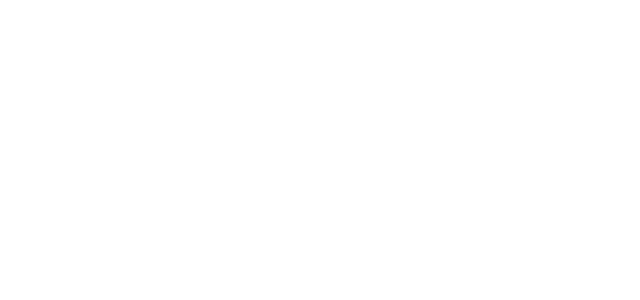
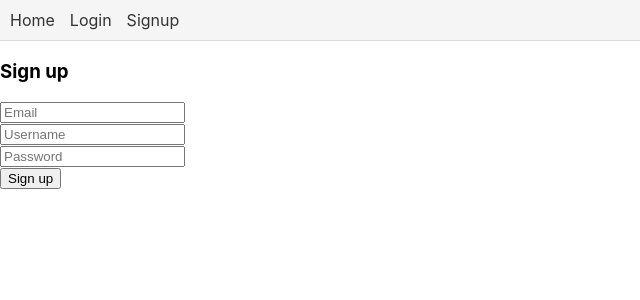
Before and after one commit to drdracool/AutumaDecem, a React (Create React App) app in the folder frontend/: page /signup in a window 1280 px wide. Before the commit this address had no page. Shown: the top 300 px of the page, without its empty margins (0-640 px from the left). Built offline with nearby package versions, Linux system fonts and the light colour scheme.

Commit message:
Add fronend for login and sign up pages

```diff
--- a/frontend/src/App.js
+++ b/frontend/src/App.js
@@ -3,13 +3,19 @@ import { BrowserRouter as Router, Route, Routes } from "react-router-dom";
 import "./App.css";
 import Home from "./components/Home";
 import Post from "./components/Post";
+import Header from "./components/Header";
+import Login from "./pages/Login";
+import Signup from "./pages/Signup";
 
 function App() {
   return (
     <Router>
+      <Header />
       <Routes>
         <Route path="/" element={<Home />} />
         <Route path="/post/:slug" element={<Post />} />
+        <Route path="/login" element={<Login />} />
+        <Route path="/signup" element={<Signup />} />
       </Routes>
     </Router>
   );
--- /dev/null
+++ b/frontend/src/components/Header.css
@@ -0,0 +1,25 @@
+header {
+  padding: 10px;
+  background-color: #f5f5f5;
+  border-bottom: 1px solid #ddd;
+}
+
+header nav ul {
+  display: flex;
+  list-style: none;
+  margin: 0;
+  padding: 0;
+}
+
+header nav ul li {
+  margin-right: 15px;
+}
+
+header nav ul li a {
+  text-decoration: none;
+  color: #333;
+}
+
+header nav ul li a:hover {
+  text-decoration: underline;
+}
--- /dev/null
+++ b/frontend/src/components/Header.js
@@ -0,0 +1,25 @@
+import React from "react";
+import { Link } from "react-router-dom";
+import "./Header.css";
+
+const Header = () => {
+  return (
+    <header>
+      <nav>
+        <ul>
+          <li>
+            <Link to="/">Home</Link>
+          </li>
+          <li>
+            <Link to="/login">Login</Link>
+          </li>
+          <li>
+            <Link to="/signup">Signup</Link>
+          </li>
+        </ul>
+      </nav>
+    </header>
+  );
+};
+
+export default Header;
--- /dev/null
+++ b/frontend/src/pages/Login.js
@@ -0,0 +1,44 @@
+import React from "react";
+
+const Login = () => {
+  return (
+    <div>
+      <h3>Login</h3>
+      <div>
+        <form method="POST" action="/login">
+          {/* useActionState is used to update state based on the result of a form action. */}
+          <div>
+            <div>
+              <input
+                className="input"
+                type="email"
+                name="email"
+                placeholder="Your Email"
+                autoFocus=""
+              />
+            </div>
+          </div>
+          <div>
+            <div>
+              <input
+                className="input"
+                type="password"
+                name="password"
+                placeholder="Your Password"
+              />
+            </div>
+          </div>
+          <div>
+            <label className="checkbox">
+              <input type="checkbox" name="remember" />
+              Remember me
+            </label>
+          </div>
+          <button className="button">Login</button>
+        </form>
+      </div>
+    </div>
+  );
+};
+
+export default Login;
--- /dev/null
+++ b/frontend/src/pages/Signup.js
@@ -0,0 +1,48 @@
+import React from "react";
+
+const Signup = () => {
+  return (
+    <div>
+      <h3>Sign up</h3>
+      <div>
+        <form method="POST" action="/signup">
+          <div>
+            <div>
+              <input
+                className="input"
+                type="email"
+                name="email"
+                placeholder="Email"
+                autoFocus=""
+              />
+            </div>
+          </div>
+          <div>
+            <div>
+              <input
+                className="input"
+                type="text"
+                name="username"
+                placeholder="Username"
+                autoFocus=""
+              />
+            </div>
+          </div>
+          <div>
+            <div>
+              <input
+                className="input"
+                type="password"
+                name="password"
+                placeholder="Password"
+              />
+            </div>
+          </div>
+          <button className="button">Sign up</button>
+        </form>
+      </div>
+    </div>
+  );
+};
+
+export default Signup;
```
Also changed, not shown: frontend/src/pages/Profile.js (added, +7 -0 lines), 2 other files (tests, documents, lock files or other folders).
